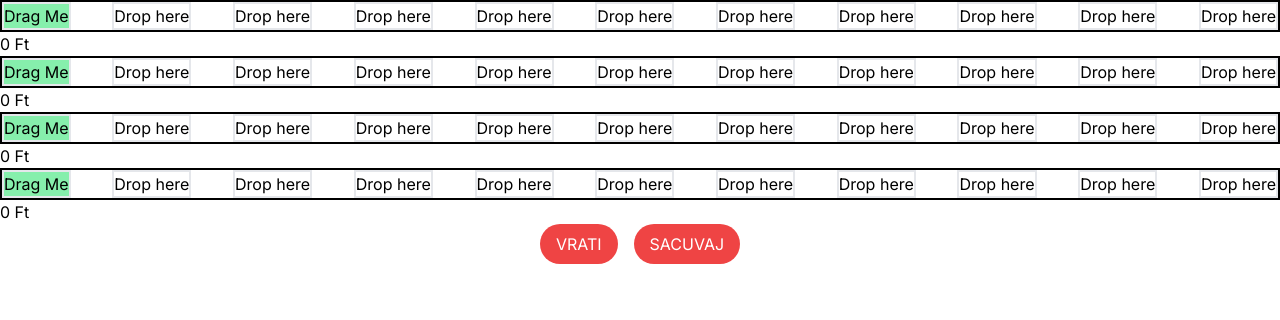
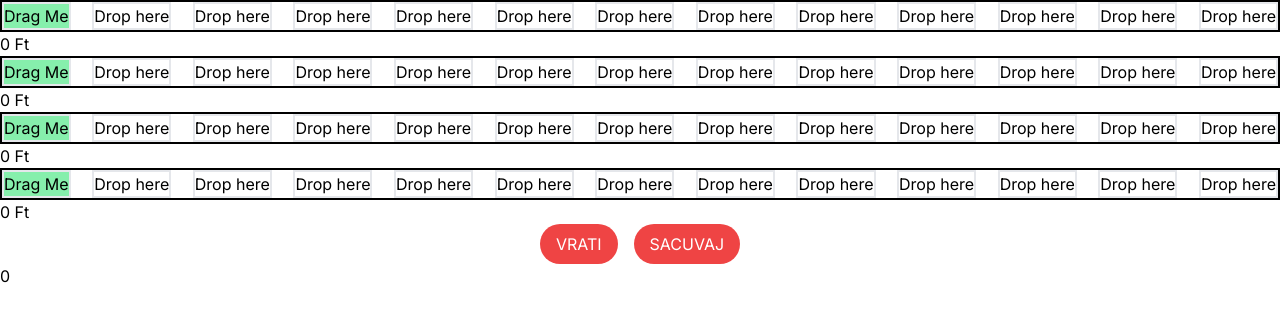
Before and after one commit to brutumfulmen97/sp-sanke, a Next.js app: page / in a window 1280 px wide. Shown: the top 320 px of the page. Built offline with nearby package versions, Linux system fonts and the light colour scheme.

Commit message:
total context

```diff
--- a/src/app/page.tsx
+++ b/src/app/page.tsx
@@ -2,20 +2,24 @@
 
 import Charity from "@/components/Charity";
 import { SledContext } from "@/context/sled-context";
+import { TotalContext } from "@/context/total-context";
 import { useState } from "react";
 
 const initialState = [
-    { id: 1, parent: "0" },
-    { id: 2, parent: "0" },
-    { id: 3, parent: "0" },
-    { id: 4, parent: "0" },
+    { id: 1, parent: "0", value: 0 },
+    { id: 2, parent: "0", value: 0 },
+    { id: 3, parent: "0", value: 0 },
+    { id: 4, parent: "0", value: 0 },
 ];
 
 export default function Home() {
     const [sleds, setSleds] = useState(initialState);
+    const [total, setTotal] = useState(0);
 
     return (
         <>
+            {/*@ts-ignore*/}
+            <TotalContext.Provider value={{ total, setTotal }}>
                 {/*@ts-ignore*/}
                 <SledContext.Provider value={{ sleds, setSleds }}>
                     {sleds.map((sled) => {
@@ -24,13 +28,17 @@ export default function Home() {
                                 id={sled.id}
                                 parent={sled.parent}
                                 key={sled.id}
+                                value={sled.value}
                             />
                         );
                     })}
 
                     <div className="w-full flex gap-4 justify-center items-center">
                         <button
-                        onClick={() => setSleds(initialState)}
+                            onClick={() => {
+                                setSleds(initialState);
+                                setTotal(0);
+                            }}
                             className="px-4 py-2 bg-red-500 rounded-full text-white"
                         >
                             VRATI
@@ -39,7 +47,9 @@ export default function Home() {
                             SACUVAJ
                         </button>
                     </div>
+                    {total}
                 </SledContext.Provider>
+            </TotalContext.Provider>
         </>
     );
 }
--- a/src/components/Charity.tsx
+++ b/src/components/Charity.tsx
@@ -1,14 +1,29 @@
 import { DndContext } from "@dnd-kit/core";
 import { restrictToHorizontalAxis } from "@dnd-kit/modifiers";
-import { useState } from "react";
 import Draggable from "@/components/Draggable";
 import Droppable from "@/components/Droppable";
 import { SledContext } from "@/context/sled-context";
 import { useContext } from "react";
+import { TotalContext } from "@/context/total-context";
 
 const Charity = ({ id, parent }: any) => {
-    const containers = ["0", "1", "2", "3", "4", "5", "6", "7", "8", "9", "10"];
+    const containers = [
+        "0",
+        "1",
+        "2",
+        "3",
+        "4",
+        "5",
+        "6",
+        "7",
+        "8",
+        "9",
+        "10",
+        "11",
+        "12",
+    ];
     const { sleds, setSleds } = useContext(SledContext);
+    const { total, setTotal } = useContext(TotalContext);
 
     const draggableMarkup = (
         <Draggable id={id}>
@@ -48,15 +63,23 @@ const Charity = ({ id, parent }: any) => {
 
     function handleDragEnd(event: any) {
         const { over } = event;
+        console.log(over, over.id);
+
+        if (+total + +over.id * 250000 > 3_000_000) return;
 
         const newSleds = sleds.map((sled: { id: number; parent: string }) => {
             if (id === sled.id) {
-                return { ...sled, parent: over ? over.id : null };
+                return {
+                    ...sled,
+                    parent: over ? over.id : null,
+                    value: over ? +over.id * 250000 : 0,
+                };
             }
             return sled;
         });
 
         setSleds(newSleds);
+        setTotal((prev: any) => prev + over.id * 250000);
     }
 };
 
--- a/src/context/sled-context.tsx
+++ b/src/context/sled-context.tsx
@@ -1,4 +1,4 @@
-import { createContext, useState } from "react";
+import { createContext } from "react";
 
 export const SledContext = createContext({
     sleds: [],
--- /dev/null
+++ b/src/context/total-context.tsx
@@ -0,0 +1,6 @@
+import { createContext } from "react";
+
+export const TotalContext = createContext({
+    total: [],
+    setTotal: (total: any) => {},
+});
```
Lines whose indentation alone changed are shown as unchanged.
